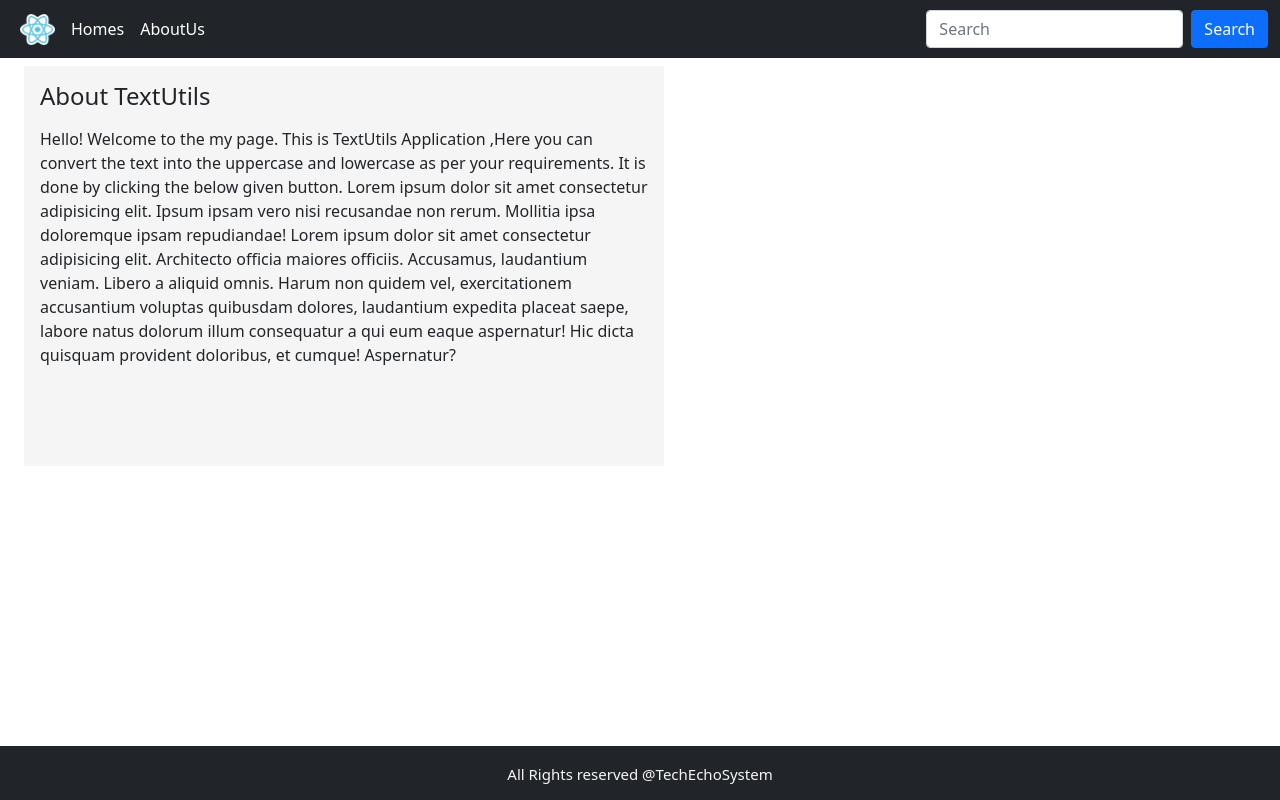
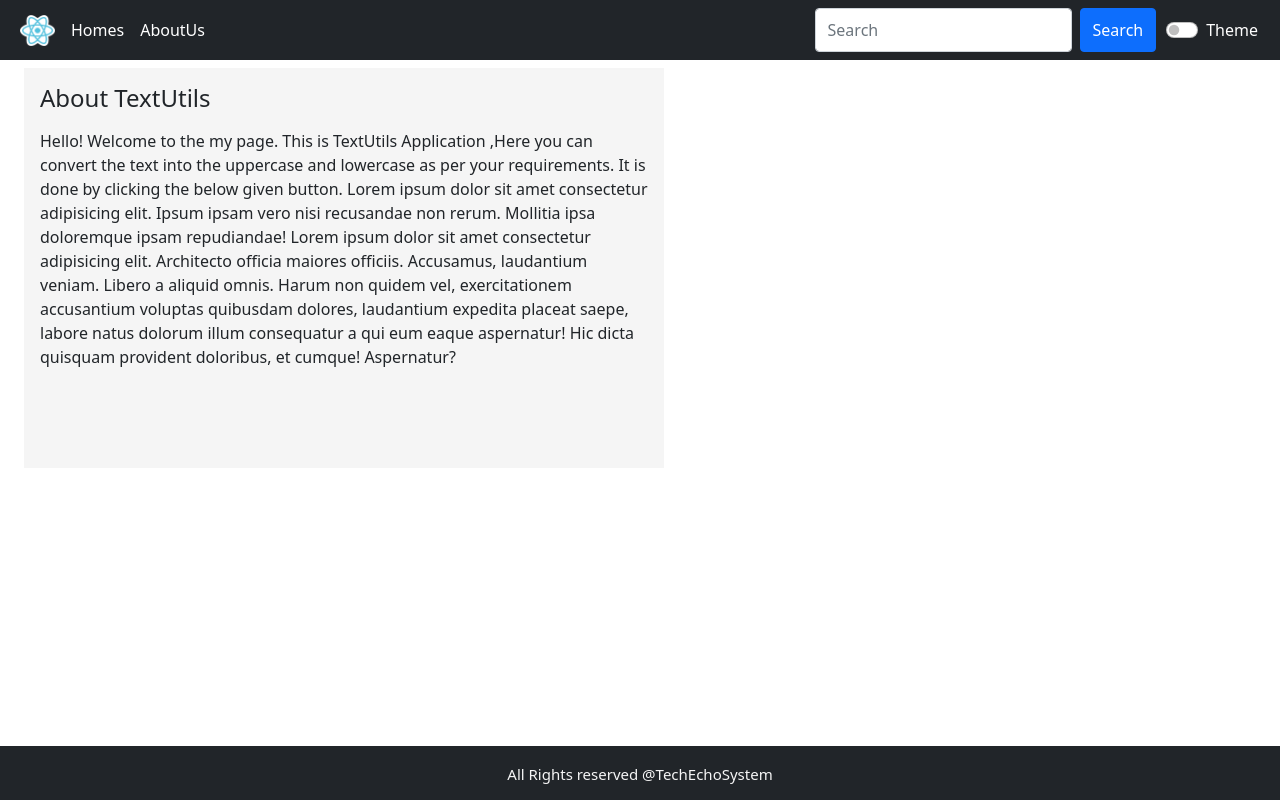
Before and after one commit to Rahulk1799/DemoReact, a React (Create React App) app: page /about in a window 1280 px wide. Built offline with nearby package versions, Linux system fonts and the light colour scheme.

Commit message:
Setting the theme

```diff
--- a/src/App.js
+++ b/src/App.js
@@ -7,9 +7,12 @@ import Footer from "./components/Footer";
 import TextForm from "./components/Body/TextForm";
 import About from "./components/Body/About";
 import { Routes, Route } from "react-router-dom";
+import { useState } from "react";
 
 //let name = "Rahul Kumar";
 function App() {
+  //Creating the hooks to set the theme..
+  const [theme, setTheme] = useState(false);
   return (
     /*
     Note :- a).We can return only one Element tag. In this case div element..
@@ -55,12 +58,20 @@ function App() {
 
     <>
       {/* <Navbar title="ReactJs" about="About Us" /> */}
-      <Navbar logoUrl="/logoReact.png" about="AboutUs" />
+      <Navbar
+        logoUrl="/logoReact.png"
+        about="AboutUs"
+        theme={theme}
+        setTheme={setTheme}
+      />
       <div style={{ display: "flex", flexDirection: "row", width: "100%" }}>
         {/* <Body /> */}
         <Routes>
-          <Route path="/" element={<TextForm heading="TextUtils" />} />
-          <Route path="about" element={<About />} />
+          <Route
+            path="/"
+            element={<TextForm heading="TextUtils" theme={theme} />}
+          />
+          <Route path="about" element={<About theme={theme} />} />
         </Routes>
         {/* <Sidebar /> */}
       </div>
--- a/src/components/Body/About.js
+++ b/src/components/Body/About.js
@@ -1,9 +1,14 @@
 import React from "react";
 
-export default function About() {
+export default function About(props) {
   return (
     <div
-      style={{ backgroundColor: "#80808014", height: "50vh", width: "80vh" }}
+      style={{
+        backgroundColor: props.theme ? "#212529" : "#80808014",
+        height: "50vh",
+        width: "80vh",
+        color: props.theme ? "white" : "#212529",
+      }}
       className="m-4 mt-2 p-3"
     >
       <h4>About TextUtils</h4>
--- a/src/components/Body/TextForm.js
+++ b/src/components/Body/TextForm.js
@@ -36,7 +36,8 @@ export default function TextForm(props) {
         width: "85%",
         padding: "15px",
         // textAlign: "center",
-        backgroundColor: "#80808014",
+        backgroundColor: props.theme ? "#212529" : "#80808014",
+        color: props.theme ? "white" : "#212529",
       }}
     >
       <div className="mb-3">
@@ -49,6 +50,10 @@ export default function TextForm(props) {
           rows="5"
           value={data}
           onChange={handleOnChange}
+          style={{
+            backgroundColor: props.theme ? "rgb(218, 230, 221)" : "white",
+            color: props.theme ? "black" : "#212529",
+          }}
         ></textarea>
       </div>
       <button className="btn btn-primary m-1" onClick={handleOnClick1}>
--- a/src/components/Navbars.js
+++ b/src/components/Navbars.js
@@ -8,6 +8,9 @@ export default function Navbar(props) {
     setData(e.target.value);
     console.log(data);
   }
+  const toggleTheme = () => {
+    props.setTheme(!props.theme);
+  };
   return (
     //   <div>Hello this is New line...</div>;
     <nav className="navbar navbar-expand-lg navbar-dark bg-dark">
@@ -58,6 +61,20 @@ export default function Navbar(props) {
             <button className="btn btn-primary" type="submit">
               Search
             </button>
+            {/* Setting the theme to the dark mode or the light mode.. */}
+            <div
+              className="form-check form-switch"
+              style={{ margin: "10px 10px", color: "white" }}
+            >
+              <input
+                className="form-check-input"
+                type="checkbox"
+                role="switch"
+                id="flexSwitchCheckChecked"
+                onChange={toggleTheme}
+              />
+              Theme
+            </div>
           </form>
         </div>
       </div>
```
